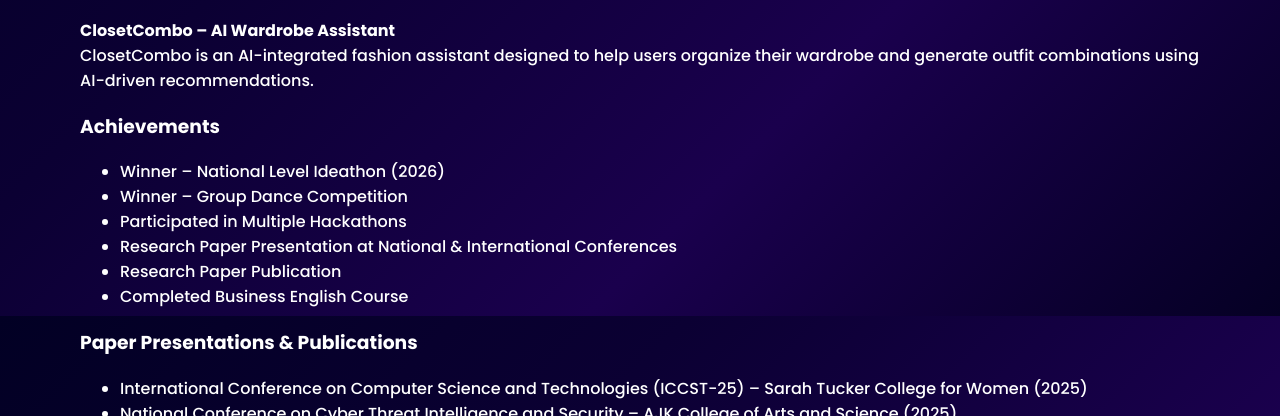
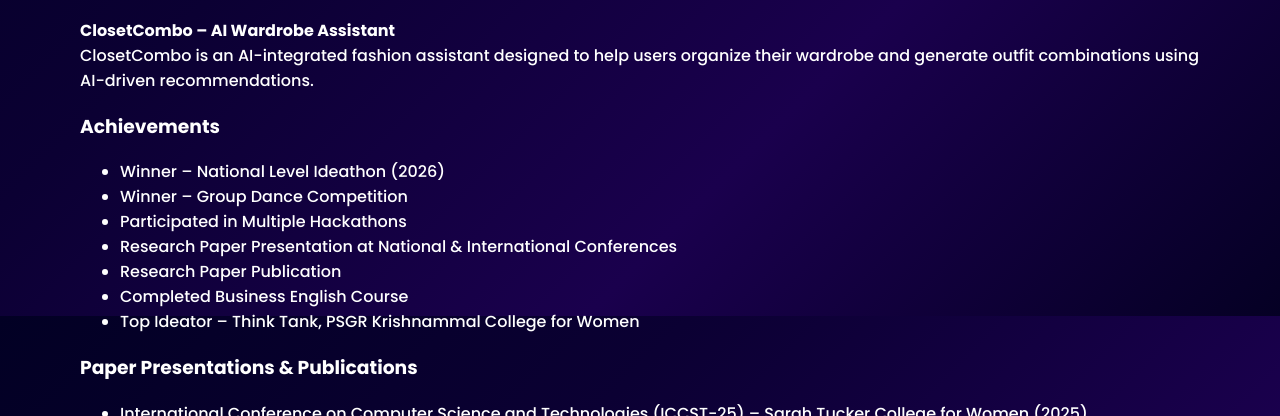
Before and after one commit to Amritha2303/qnova-portfolio, a Flask app: page / in a window 1280 px wide. Shown: the part 6084-6500 px from the top of the page. Run offline with Flask 3, Linux system fonts and the light colour scheme.

Commit message:
Pavi achievements updated

```diff
--- a/templates/index.html
+++ b/templates/index.html
@@ -353,6 +353,7 @@ recommendations.
 <li>Research Paper Presentation at National & International Conferences</li>
 <li>Research Paper Publication</li>
 <li>Completed Business English Course</li>
+<li>Top Ideator – Think Tank, PSGR Krishnammal College for Women</li>
 </ul>
 
 <h3>Paper Presentations & Publications</h3>
```
